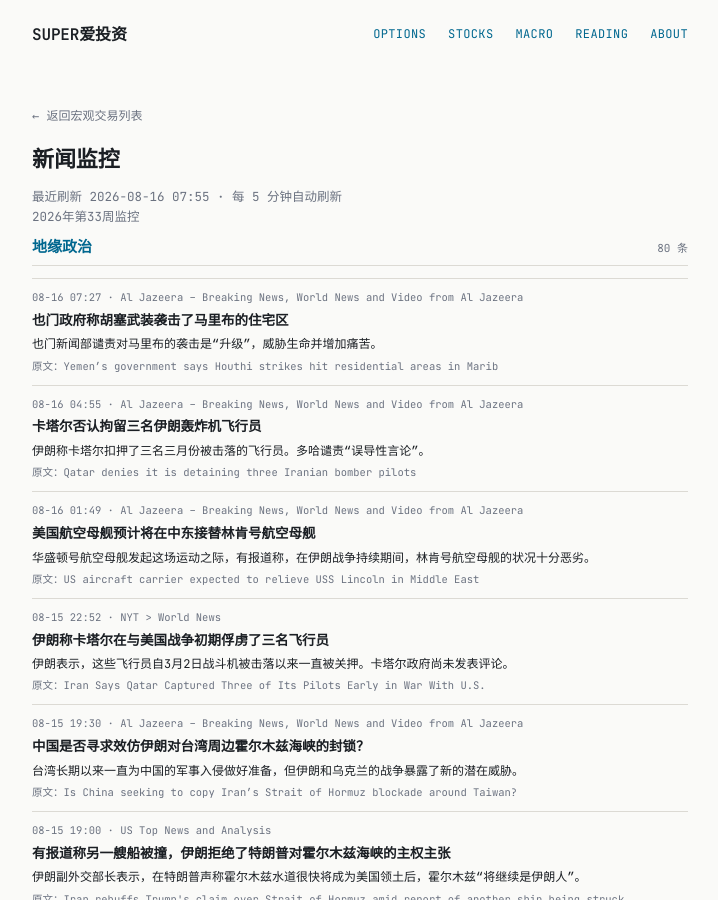
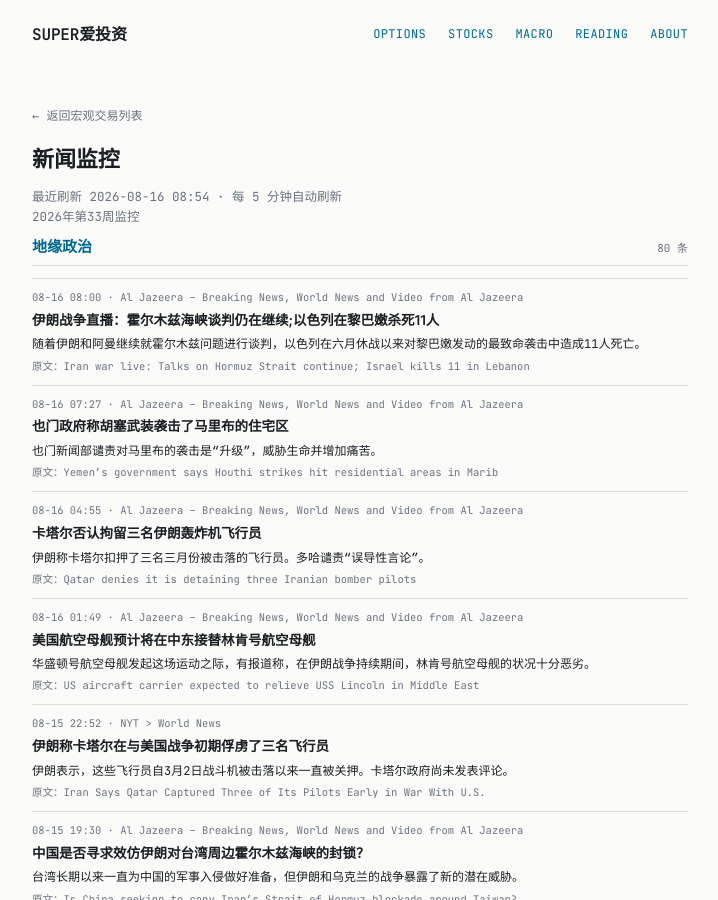
Before and after one commit to tang3super/tang3super.github.io, a Jekyll site: the page built from macro-trade/news-digest.md, in a window 1280 px wide and 900 px high. Shown: the whole window, without its empty margins (280-998 px from the left). Built offline with Jekyll 4.4.1, drawn with Linux system fonts in a browser that asks for light colours; some of the changed text lies outside the part shown.

Commit message:
sync news-digest article

```diff
--- a/macro-trade/news-digest.md
+++ b/macro-trade/news-digest.md
@@ -5,11 +5,18 @@ title: 新闻监控
 date: '2026-08-16'
 summary: 2026年第33周监控
 week_label: 2026年第33周监控
-last_updated: 2026-08-16 07:55
+last_updated: 2026-08-16 08:54
 refresh_note: 每 5 分钟自动刷新
 topics:
 - name: 地缘政治
   items:
+  - title: 'Iran war live: Talks on Hormuz Strait continue; Israel kills 11 in Lebanon'
+    summary: Israel kills 11 in deadliest attacks on Lebanon since June truce as Iran and Oman continue talks on Hormuz.
+    link: https://www.aljazeera.com/news/liveblog/2026/8/16/iran-war-live-talks-on-hormuz-strait-continue-israel-kills-11-in-lebanon?traffic_source=rss
+    source: Al Jazeera – Breaking News, World News and Video from Al Jazeera
+    time: 08-16 08:00
+    title_zh: 伊朗战争直播：霍尔木兹海峡谈判仍在继续;以色列在黎巴嫩杀死11人
+    summary_zh: 随着伊朗和阿曼继续就霍尔木兹问题进行谈判，以色列在六月休战以来对黎巴嫩发动的最致命袭击中造成11人死亡。
   - title: Yemen’s government says Houthi strikes hit residential areas in Marib
     summary: Yemen's Ministry of Information denounces attacks on Marib as 'escalation' that threatens lives and increases suffering.
     link: https://www.aljazeera.com/news/2026/8/15/yemens-government-says-houthi-strikes-hit-residential-areas-in-marib?traffic_source=rss
```
Also changed, not shown: other parts of macro-trade/news-digest.md (+0 -7 lines).
